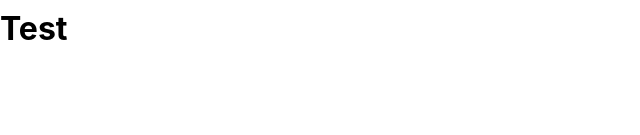
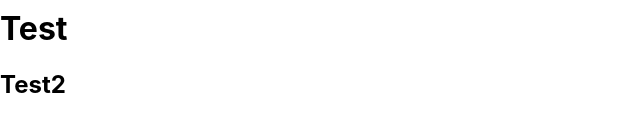
Before and after one commit to NicoVin19/compasso-test, a React (Create React App) app: page / in a window 1280 px wide. Shown: the part 165-300 px from the top of the page, without its empty margins (0-640 px from the left). Built offline with nearby package versions, Linux system fonts and the light colour scheme.

Commit message:
react app

```diff
--- a/src/User.js
+++ b/src/User.js
@@ -9,6 +9,7 @@ class User extends React.Component {
         return(
             <div>
                 <h1>Test</h1>
+                <h2>Test2</h2>
             </div>
         );
     }
```
